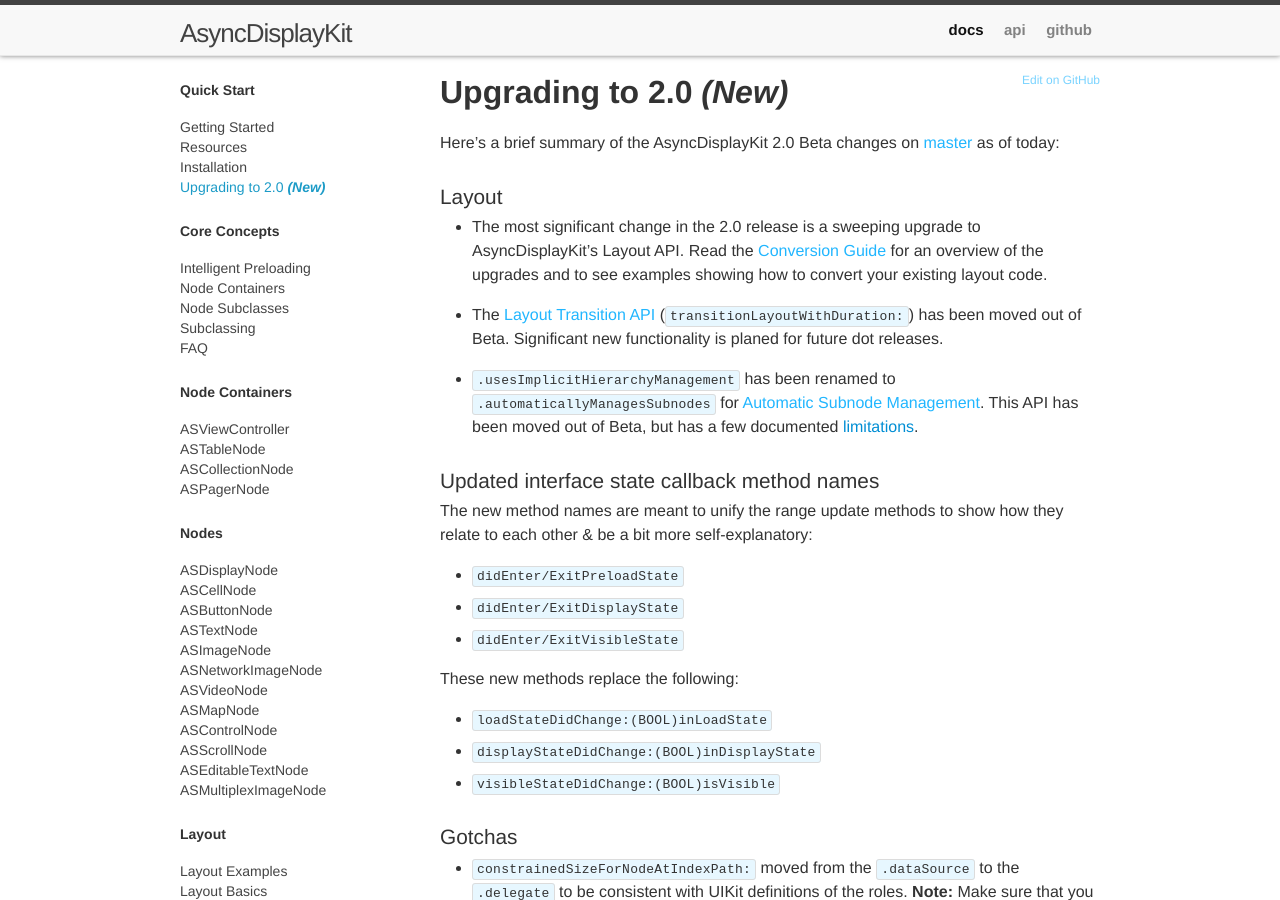
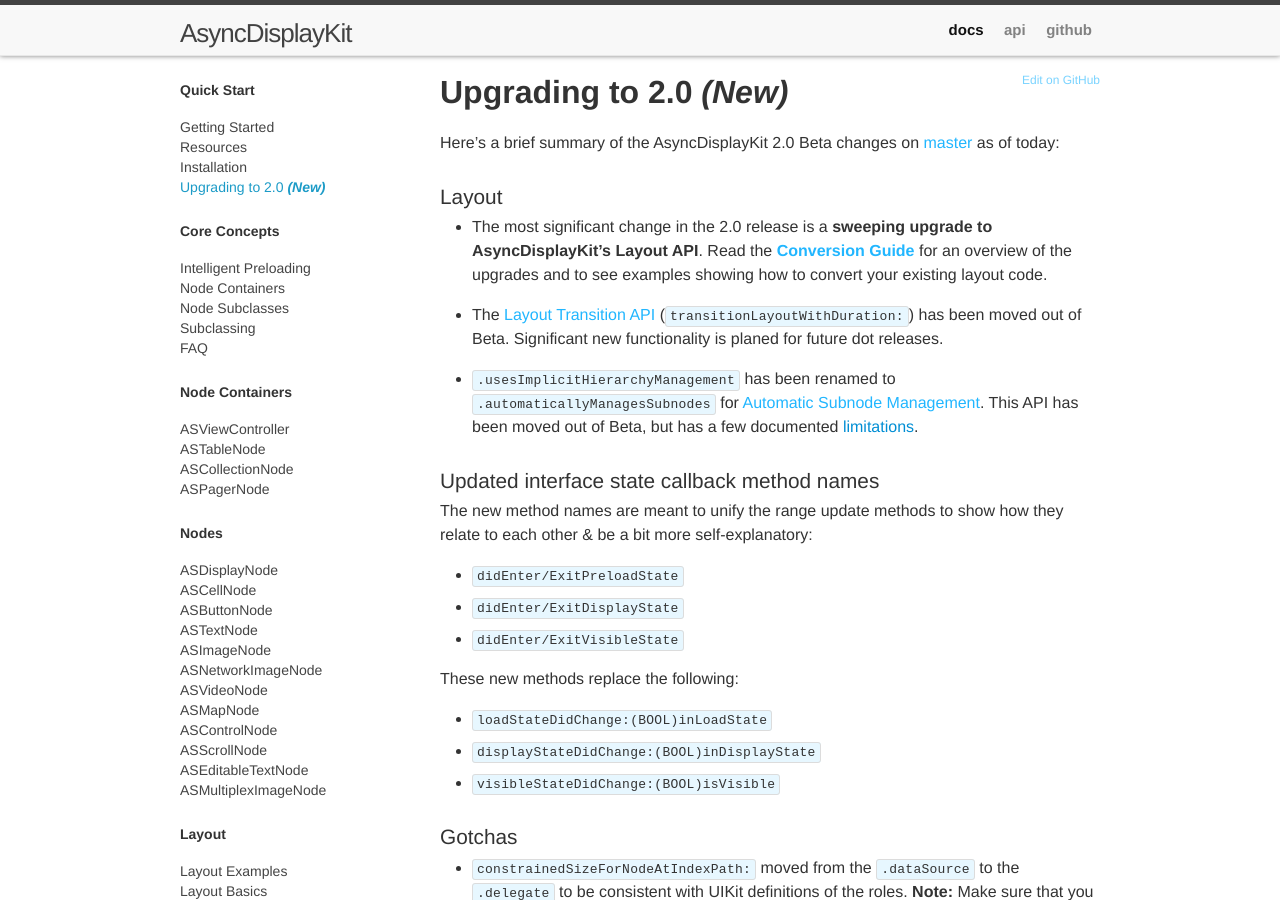
Before and after one commit to AsyncDisplayKit/Documentation, a Jekyll site: the page built from docs/_docs/upgrading.md, in a window 1280 px wide and 900 px high. Built offline with Jekyll 4.4.1, drawn with Linux system fonts in a browser that asks for light colours; comment, search, counter and statistics services are not loaded.

```diff
--- a/docs/_docs/upgrading.md
+++ b/docs/_docs/upgrading.md
@@ -10,7 +10,7 @@ Here's a brief summary of the AsyncDisplayKit 2.0 Beta changes on [master](https
 
 ### Layout
 
-- The most significant change in the 2.0 release is a sweeping upgrade to AsyncDisplayKit's Layout API. Read the <a href="layout2-conversion-guide.html">Conversion Guide</a> for an overview of the upgrades and to see examples showing how to convert your existing layout code.
+- The most significant change in the 2.0 release is a **sweeping upgrade to AsyncDisplayKit's Layout API**. Read the <a href="layout2-conversion-guide.html"><b>Conversion Guide</b></a> for an overview of the upgrades and to see examples showing how to convert your existing layout code.
 
 - The <a href = "layout-transition-api.html">Layout Transition API</a> (`transitionLayoutWithDuration:`) has been moved out of Beta. Significant new functionality is planed for future dot releases.
 
```
